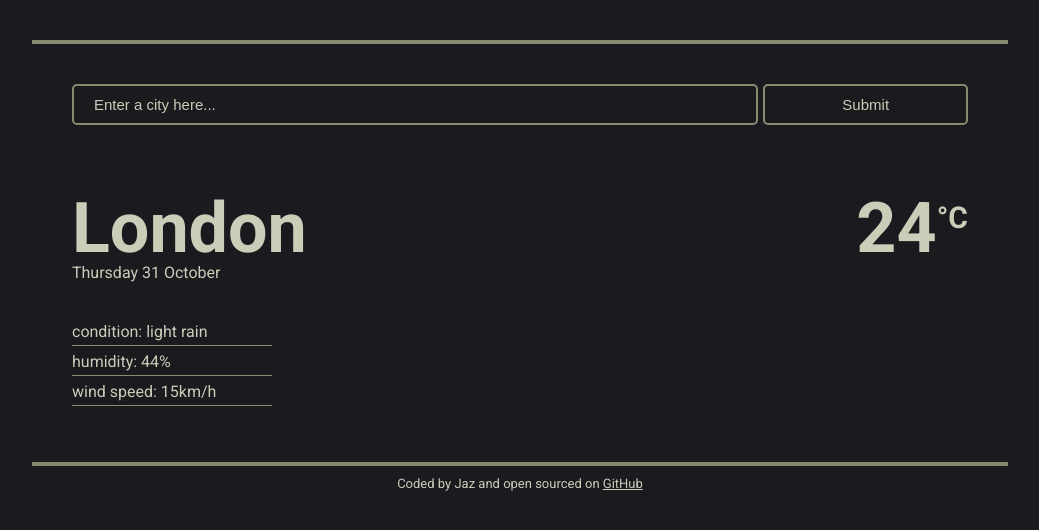
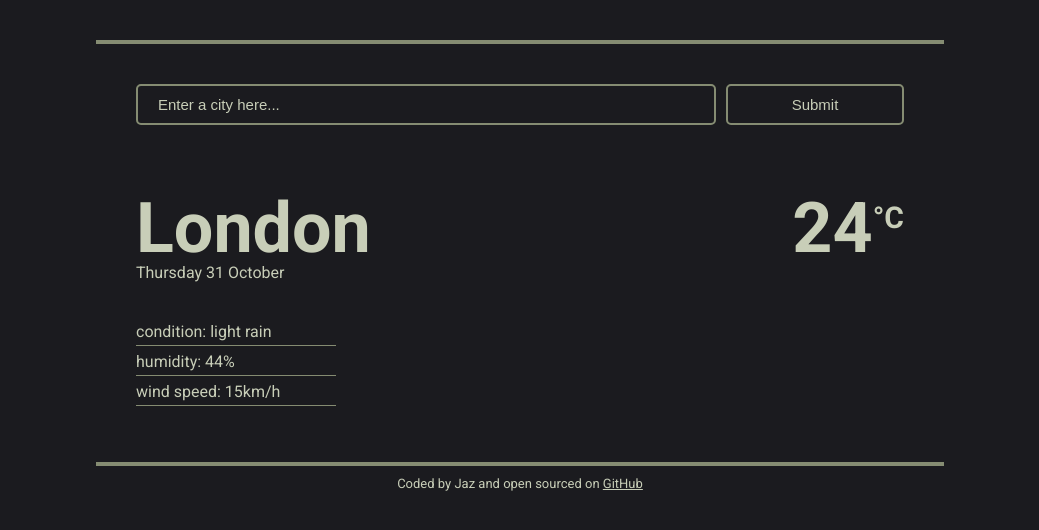
Before and after one commit to Jaz-spec/Weather-app-react, a JavaScript app: page / in a window 1280 px wide. Shown: the top 530 px of the page, without its empty margins (120-1159 px from the left). Built offline with nearby package versions, Linux system fonts and the light colour scheme; the HTML template or start-up script is replaced by a standard one.

Commit message:
adjusted some spacing

```diff
--- a/src/App.css
+++ b/src/App.css
@@ -15,7 +15,7 @@ body {
 }
 
 .container {
-	max-width: 70%;
+	max-width: 60%;
 	border-top: solid 4px var(--highlight-color);
 	border-bottom: solid 4px var(--highlight-color);
 	padding: 40px;
@@ -51,7 +51,7 @@ input {
 
 .input-submit {
 	flex: 1;
-	margin-left: 5px;
+	margin-left: 10px;
 	border: solid 2px var(--highlight-color);
 	color: var(--text-color);
 	background-color: transparent;
```
